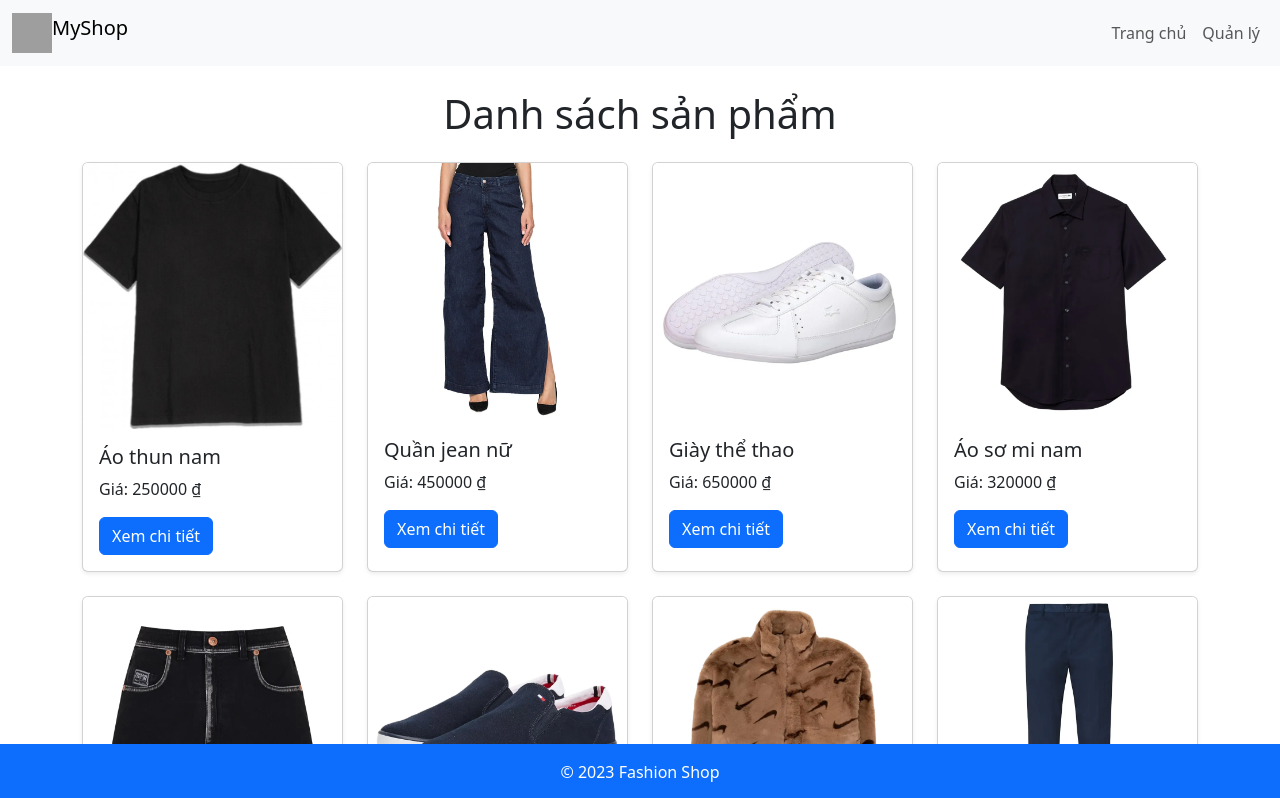
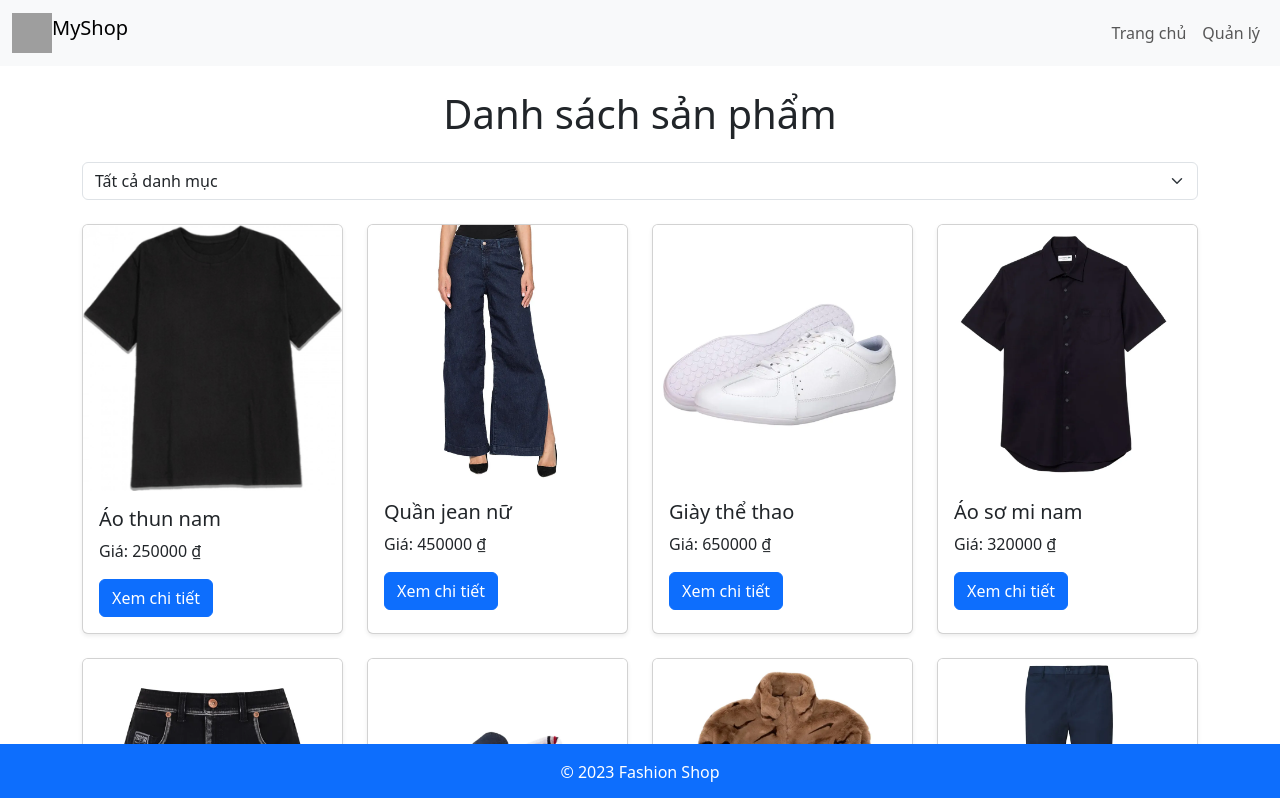
Before and after one commit to ThanhTra0609/Fashion_shop, a React (Create React App) app: page / in a window 1280 px wide. Shown: the top 798 px of the page. Built offline with nearby package versions, Linux system fonts and the light colour scheme; grey boxes are pictures that could not be loaded.

Commit message:
Update Filter va Update HomePage

```diff
--- a/src/components/Filter.jsx
+++ b/src/components/Filter.jsx
@@ -0,0 +1,18 @@
+function Filter({ categories, selectedCategory, setSelectedCategory }) {
+    return (
+      <select
+        value={selectedCategory}
+        onChange={(e) => setSelectedCategory(e.target.value)}
+        className="form-select"
+      >
+        <option value="">Tất cả danh mục</option>
+        {categories.map((category) => (
+          <option key={category} value={category}>
+            {category}
+          </option>
+        ))}
+      </select>
+    );
+  }
+
+  export default Filter;
--- a/src/pages/HomePage.jsx
+++ b/src/pages/HomePage.jsx
@@ -1,14 +1,16 @@
-// src/pages/HomePage.jsx
 import { useEffect, useState } from 'react';
 import { getProducts } from '../api/productApi';
 import { Link } from 'react-router-dom';
 import Pagination from '../components/Pagination';
+import Filter from '../components/Filter';
+
 import 'bootstrap/dist/css/bootstrap.min.css';
 
 function HomePage() {
   const [products, setProducts] = useState([]);
   const [error, setError] = useState(null);
   const [currentPage, setCurrentPage] = useState(1);
+  const [selectedCategory, setSelectedCategory] = useState('');
   const productsPerPage = 8;
 
   useEffect(() => {
@@ -23,7 +25,6 @@ function HomePage() {
     fetchProducts();
   }, []);
 
-  // Xử lý khi có lỗi
   if (error) {
     return (
       <div className="alert alert-danger text-center" role="alert">
@@ -32,10 +33,18 @@ function HomePage() {
     );
   }
 
+  // Lọc sản phẩm theo category
+  const filteredProducts = products.filter((product) => {
+    return selectedCategory === '' || product.category === selectedCategory;
+  });
+
   // Phân trang
   const indexOfLastProduct = currentPage * productsPerPage;
   const indexOfFirstProduct = indexOfLastProduct - productsPerPage;
-  const currentProducts = products.slice(indexOfFirstProduct, indexOfLastProduct);
+  const currentProducts = filteredProducts.slice(
+    indexOfFirstProduct,
+    indexOfLastProduct
+  );
 
   const paginate = (pageNumber) => setCurrentPage(pageNumber);
 
@@ -43,13 +52,21 @@ function HomePage() {
     <div className="container mt-4 mb-5">
       <h1 className="text-center mb-4">Danh sách sản phẩm</h1>
 
+      <div className="d-flex justify-content-between mb-4">
+        <Filter
+          categories={[...new Set(products.map((product) => product.category))]}
+          selectedCategory={selectedCategory}
+          setSelectedCategory={setSelectedCategory}
+        />
+      </div>
+
+      {/* Kiểm tra nếu không có kết quả */}
+      {filteredProducts.length === 0 ? (
+        <p className="text-danger mt-3">Không có sản phẩm nào.</p>
+      ) : null}
+
       <div className="row">
-        {currentProducts.length === 0 ? (
-          <div className="col-12 text-center">
-            <p>Không có sản phẩm nào để hiển thị.</p>
-          </div>
-        ) : (
-          currentProducts.map((product) => (
+        {currentProducts.map((product) => (
           <div key={product.id} className="col-md-3 mb-4">
             <div className="card h-100 shadow-sm">
               <img
@@ -66,13 +83,12 @@ function HomePage() {
               </div>
             </div>
           </div>
-          ))
-        )}
+        ))}
       </div>
 
       <Pagination
         productsPerPage={productsPerPage}
-        totalProducts={products.length}
+        totalProducts={filteredProducts.length}
         paginate={paginate}
         currentPage={currentPage}
       />
```
Lines whose indentation alone changed are shown as unchanged.
